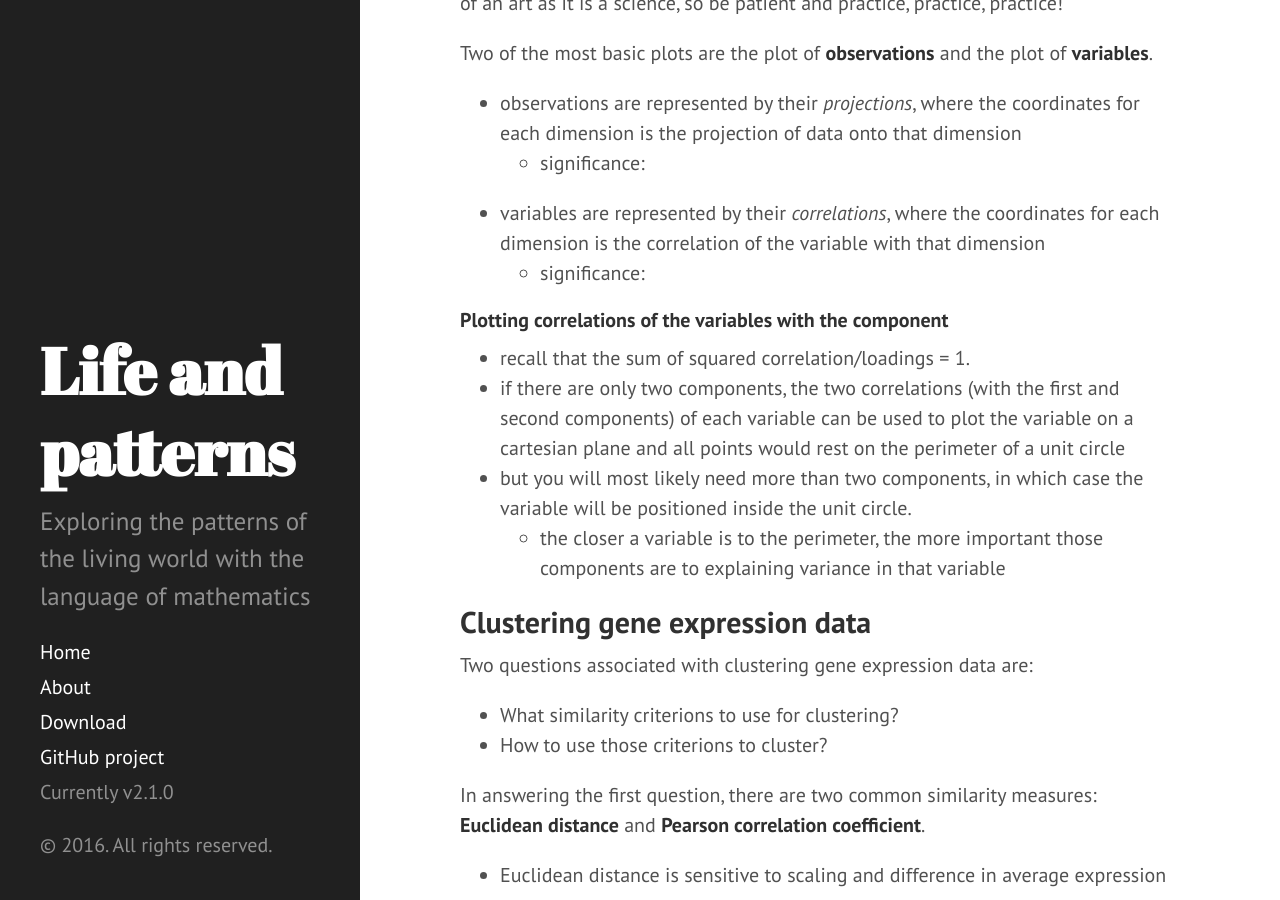
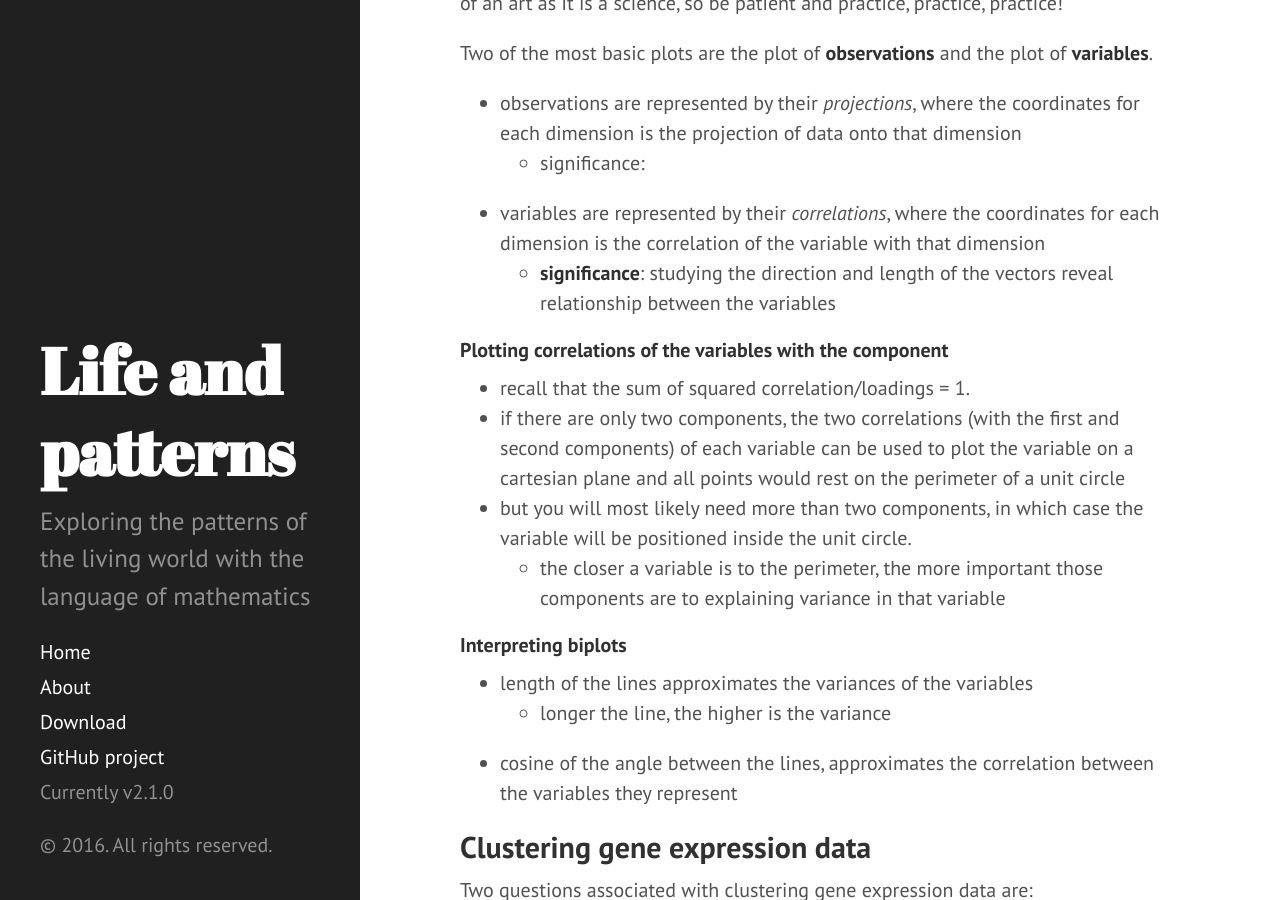
Before and after one commit to jwang123/jwang123.github.io, a Jekyll site: the page built from _posts/2016-11-02-Interpreting-PCA.md, in a window 1280 px wide and 900 px high, scrolled down 1851 px. Built offline with Jekyll 4.4.1, drawn with Linux system fonts in a browser that asks for light colours; Markdown is read by kramdown in place of the engine named in the settings; some of the changed text lies outside the part shown.

```diff
--- a/_posts/2012-02-07-example-content.md
+++ b/_posts/2016-11-02-Interpreting-PCA.md
@@ -40,7 +40,7 @@ Two of the most basic plots are the plot of **observations** and the plot of **v
 - observations are represented by their *projections*, where the coordinates for each dimension is the projection of data onto that dimension
     - significance:
 - variables are represented by their *correlations*, where the coordinates for each dimension is the correlation of the variable with that dimension
-    - significance:
+    - **significance**: studying the direction and length of the vectors reveal relationship between the variables
 
 ####Plotting correlations of the variables with the component
 
@@ -48,6 +48,13 @@ Two of the most basic plots are the plot of **observations** and the plot of **v
 - if there are only two components, the two correlations (with the first and second components) of each variable can be used to plot the variable on a cartesian plane and all points would rest on the perimeter of a unit circle
 - but you will most likely need more than two components, in which case the variable will be positioned inside the unit circle.
     - the closer a variable is to the perimeter, the more important those components are to explaining variance in that variable
+
+#### Interpreting biplots
+
+- length of the lines approximates the variances of the variables
+    - longer the line, the higher is the variance
+- cosine of the angle between
+the lines, approximates the correlation between the variables they represent
 
 ## Clustering gene expression data
 
```
Also changed, not shown: _posts/2016-11-11-Rscripts.md (added, +31 -0 lines).
